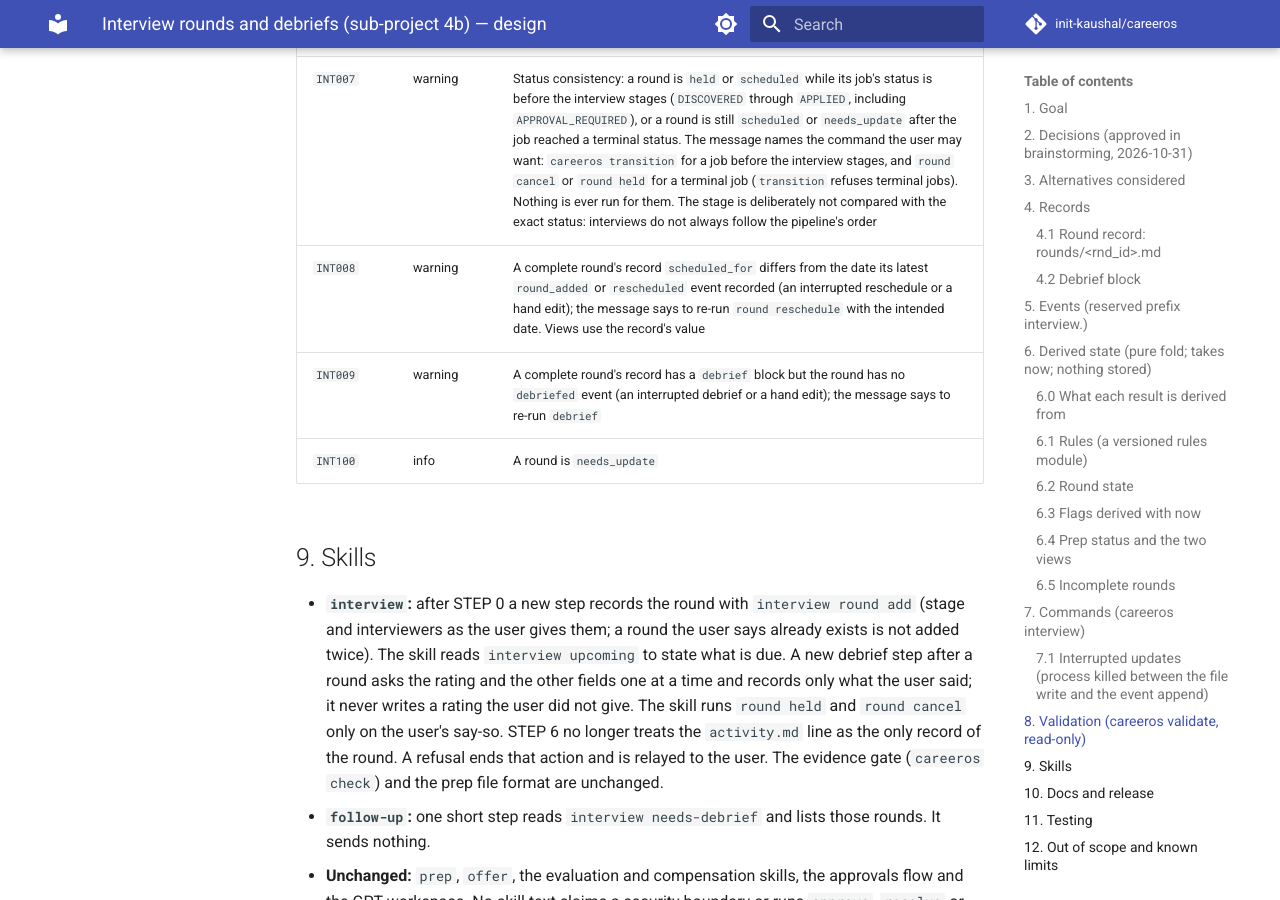
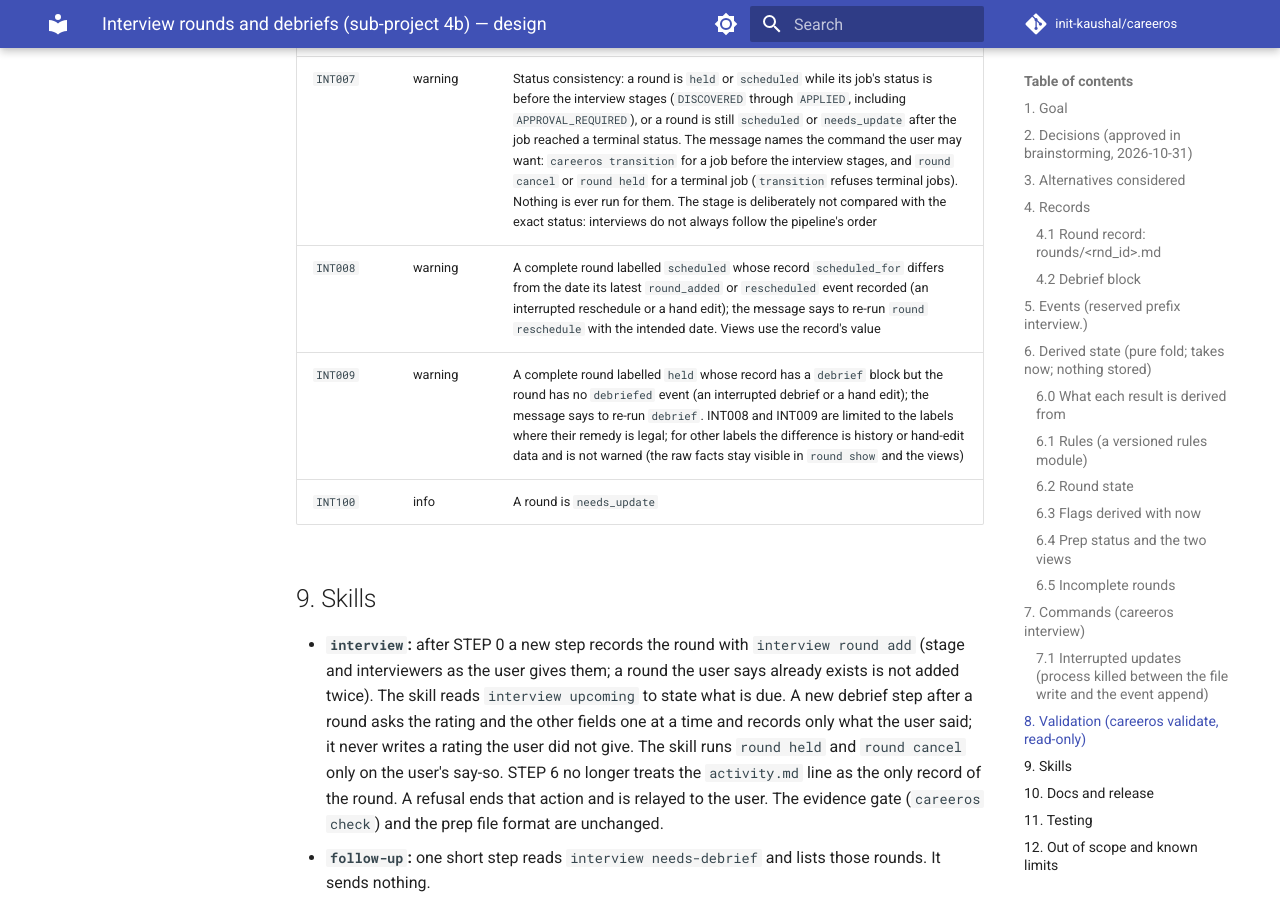
Before and after one commit to init-kaushal/careeros, an MkDocs documentation site: the page built from docs/superpowers/specs/2026-10-31-interview-rounds-design.md, in a window 1280 px wide and 900 px high, scrolled down 7966 px. Built offline with MkDocs 1.6.1 and Material for MkDocs 9.7.7, drawn with Linux system fonts in a browser that asks for light colours; comment, search, counter and statistics services are not loaded.

Commit message:
docs: INT008 and INT009 limited to scheduled and held rounds
Co-Authored-By: Claude Sonnet 5.5 <noreply@anthropic.com>

```diff
--- a/docs/superpowers/specs/2026-10-31-interview-rounds-design.md
+++ b/docs/superpowers/specs/2026-10-31-interview-rounds-design.md
@@ -158,8 +158,8 @@ A workspace with no `rounds/` directory and no `interview.*` events is unchanged
 | `INT005` | error | Illegal sequence (second `held`, `held` after `cancelled`, `debriefed` before `held`, …), an unknown `interview.*` type, or a malformed event |
 | `INT006` | warning | The round's `job` names no saved job |
 | `INT007` | warning | Status consistency: a round is `held` or `scheduled` while its job's status is before the interview stages (`DISCOVERED` through `APPLIED`, including `APPROVAL_REQUIRED`), or a round is still `scheduled` or `needs_update` after the job reached a terminal status. The message names the command the user may want: `careeros transition` for a job before the interview stages, and `round cancel` or `round held` for a terminal job (`transition` refuses terminal jobs). Nothing is ever run for them. The stage is deliberately not compared with the exact status: interviews do not always follow the pipeline's order |
-| `INT008` | warning | A complete round's record `scheduled_for` differs from the date its latest `round_added` or `rescheduled` event recorded (an interrupted reschedule or a hand edit); the message says to re-run `round reschedule` with the intended date. Views use the record's value |
-| `INT009` | warning | A complete round's record has a `debrief` block but the round has no `debriefed` event (an interrupted debrief or a hand edit); the message says to re-run `debrief` |
+| `INT008` | warning | A complete round labelled `scheduled` whose record `scheduled_for` differs from the date its latest `round_added` or `rescheduled` event recorded (an interrupted reschedule or a hand edit); the message says to re-run `round reschedule` with the intended date. Views use the record's value |
+| `INT009` | warning | A complete round labelled `held` whose record has a `debrief` block but the round has no `debriefed` event (an interrupted debrief or a hand edit); the message says to re-run `debrief`. INT008 and INT009 are limited to the labels where their remedy is legal; for other labels the difference is history or hand-edit data and is not warned (the raw facts stay visible in `round show` and the views) |
 | `INT100` | info | A round is `needs_update` |
 
 ## 9. Skills
```
Also changed, not shown: docs/superpowers/plans/2026-10-31-interview-rounds.md (+1 -1 lines).
